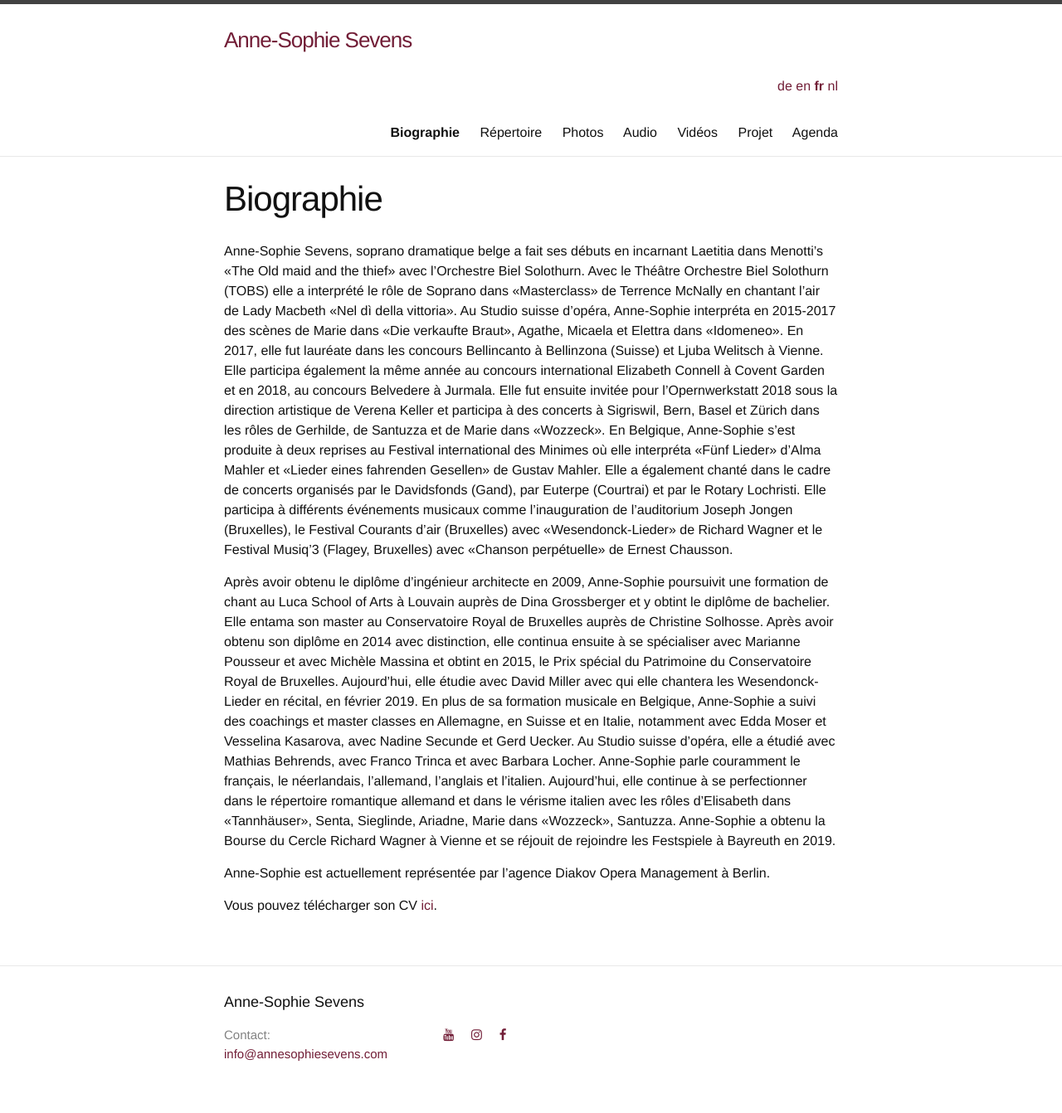
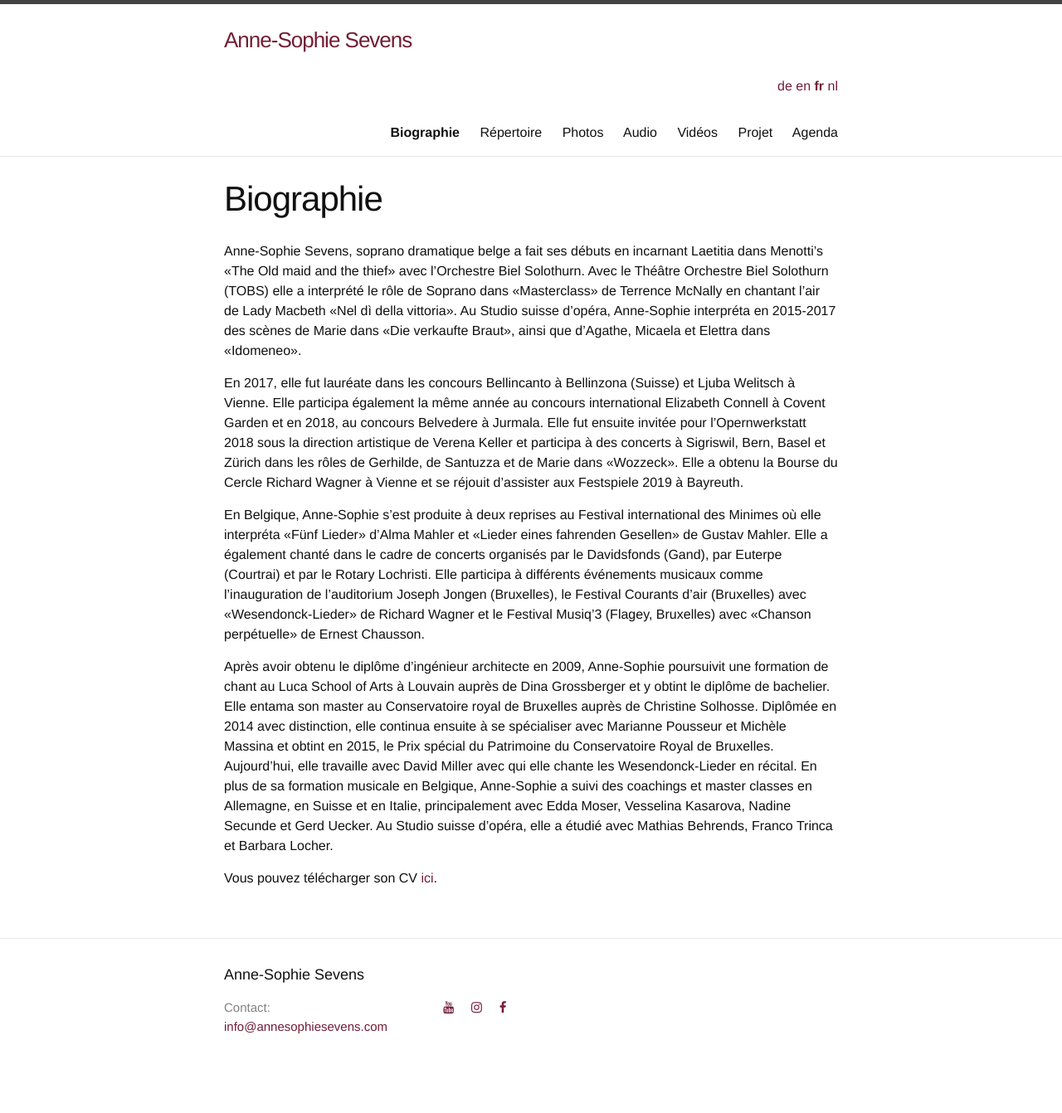
Before and after one commit to annesophie-sevens/annesophie-sevens.github.io, a Jekyll site: the page built from biography-fr.md, in a window 1280 px wide. Shown: the whole page at 83% size. Built offline with Jekyll 4.4.1, drawn with Linux system fonts in a browser that asks for light colours; nearby versions of some CDN libraries; after the commit the page ends 1309 px from its top, so only the background shows below that.

Commit message:
Update biography-fr.md

```diff
--- a/biography-fr.md
+++ b/biography-fr.md
@@ -6,17 +6,12 @@
 ref: biography
 
 ---
-Anne-Sophie Sevens, soprano dramatique belge a fait ses débuts en incarnant Laetitia dans Menotti's «The Old maid and the thief» avec l'Orchestre Biel Solothurn.
-Avec le Théâtre Orchestre Biel Solothurn (TOBS) elle a interprété le rôle de Soprano dans «Masterclass» de Terrence McNally en chantant l'air de Lady Macbeth «Nel dì della vittoria». Au Studio suisse d'opéra, Anne-Sophie interpréta en 2015-2017 des scènes de Marie dans «Die verkaufte Braut», Agathe, Micaela et Elettra dans «Idomeneo».
-En 2017, elle fut lauréate dans les concours Bellincanto à Bellinzona (Suisse) et Ljuba Welitsch à Vienne. Elle participa également la même année au concours international Elizabeth Connell à Covent Garden et en 2018, au concours Belvedere à Jurmala. Elle fut ensuite invitée pour l'Opernwerkstatt 2018 sous la direction artistique de Verena Keller et participa à des concerts à Sigriswil, Bern, Basel et Zürich dans les rôles de Gerhilde, de Santuzza et de Marie dans «Wozzeck». En Belgique, Anne-Sophie s'est produite à deux reprises au Festival international des Minimes où elle interpréta «Fünf Lieder» d’Alma Mahler et «Lieder eines fahrenden Gesellen» de Gustav Mahler. Elle a également chanté dans le cadre de concerts organisés par le Davidsfonds (Gand), par Euterpe (Courtrai) et par le Rotary Lochristi. Elle participa à différents événements musicaux comme l’inauguration de l’auditorium Joseph Jongen (Bruxelles), le Festival Courants d’air (Bruxelles) avec «Wesendonck-Lieder» de Richard Wagner et le Festival Musiq’3 (Flagey, Bruxelles) avec «Chanson perpétuelle» de Ernest Chausson.
+Anne-Sophie Sevens, soprano dramatique belge a fait ses débuts en incarnant Laetitia dans Menotti’s «The Old maid and the thief» avec l’Orchestre Biel Solothurn. Avec le Théâtre Orchestre Biel Solothurn (TOBS) elle a interprété le rôle de Soprano dans «Masterclass» de Terrence McNally en chantant l’air de Lady Macbeth «Nel dì della vittoria». Au Studio suisse d’opéra, Anne-Sophie interpréta en 2015-2017 des scènes de Marie dans «Die verkaufte Braut», ainsi que d’Agathe, Micaela et Elettra dans «Idomeneo».
 
-Après avoir obtenu le diplôme d’ingénieur architecte en 2009, Anne-Sophie poursuivit une formation de chant au Luca School of Arts à Louvain auprès de Dina Grossberger et y obtint le diplôme de bachelier. Elle entama son master au Conservatoire Royal de Bruxelles auprès de Christine Solhosse. Après avoir obtenu son diplôme en 2014 avec distinction, elle continua ensuite à se spécialiser avec Marianne Pousseur et avec Michèle Massina et obtint en 2015, le Prix spécial du Patrimoine du Conservatoire Royal de Bruxelles. Aujourd’hui, elle étudie avec David Miller avec qui elle chantera les Wesendonck-Lieder en récital, en février 2019.
-En plus de sa formation musicale en Belgique, Anne-Sophie a suivi des coachings et master classes en Allemagne, en Suisse et en Italie, notamment avec Edda Moser et Vesselina Kasarova, avec Nadine Secunde et Gerd Uecker. Au Studio suisse d'opéra, elle a étudié avec Mathias Behrends, avec Franco Trinca et avec Barbara Locher.
-Anne-Sophie parle couramment le français, le néerlandais, l’allemand, l’anglais et l’italien. Aujourd’hui, elle continue à se perfectionner dans le répertoire romantique allemand et dans le vérisme italien avec les rôles d'Elisabeth dans «Tannhäuser», Senta, Sieglinde, Ariadne, Marie dans «Wozzeck», Santuzza. Anne-Sophie a obtenu la Bourse du Cercle Richard Wagner à Vienne et se réjouit de rejoindre les Festspiele à Bayreuth en 2019.
+En 2017, elle fut lauréate dans les concours Bellincanto à Bellinzona (Suisse) et Ljuba Welitsch à Vienne. Elle participa également la même année au concours international Elizabeth Connell à Covent Garden et en 2018, au concours Belvedere à Jurmala. Elle fut ensuite invitée pour l’Opernwerkstatt 2018 sous la direction artistique de Verena Keller et participa à des concerts à Sigriswil, Bern, Basel et Zürich dans les rôles de Gerhilde, de Santuzza et de Marie dans «Wozzeck». Elle a obtenu la Bourse du Cercle Richard Wagner à Vienne et se réjouit d’assister aux Festspiele 2019 à Bayreuth.
 
-Anne-Sophie est actuellement représentée par l’agence Diakov Opera Management à Berlin.
+En Belgique, Anne-Sophie s’est produite à deux reprises au Festival international des Minimes où elle interpréta «Fünf Lieder» d’Alma Mahler et «Lieder eines fahrenden Gesellen» de Gustav Mahler. Elle a également chanté dans le cadre de concerts organisés par le Davidsfonds (Gand), par Euterpe (Courtrai) et par le Rotary Lochristi. Elle participa à différents événements musicaux comme l’inauguration de l’auditorium Joseph Jongen (Bruxelles), le Festival Courants d’air (Bruxelles) avec «Wesendonck-Lieder» de Richard Wagner et le Festival Musiq’3 (Flagey, Bruxelles) avec «Chanson perpétuelle» de Ernest Chausson.
 
-
-
+Après avoir obtenu le diplôme d’ingénieur architecte en 2009, Anne-Sophie poursuivit une formation de chant au Luca School of Arts à Louvain auprès de Dina Grossberger et y obtint le diplôme de bachelier. Elle entama son master au Conservatoire royal de Bruxelles auprès de Christine Solhosse. Diplômée en 2014 avec distinction, elle continua ensuite à se spécialiser avec Marianne Pousseur et Michèle Massina et obtint en 2015, le Prix spécial du Patrimoine du Conservatoire Royal de Bruxelles. Aujourd’hui, elle travaille avec David Miller avec qui elle chante les Wesendonck-Lieder en récital. En plus de sa formation musicale en Belgique, Anne-Sophie a suivi des coachings et master classes en Allemagne, en Suisse et en Italie, principalement avec Edda Moser, Vesselina Kasarova, Nadine Secunde et Gerd Uecker. Au Studio suisse d’opéra, elle a étudié avec Mathias Behrends, Franco Trinca et Barbara Locher.
 
 Vous pouvez télécharger son CV [ici]({{ site.baseurl }}/assets/CV.pdf).
```
